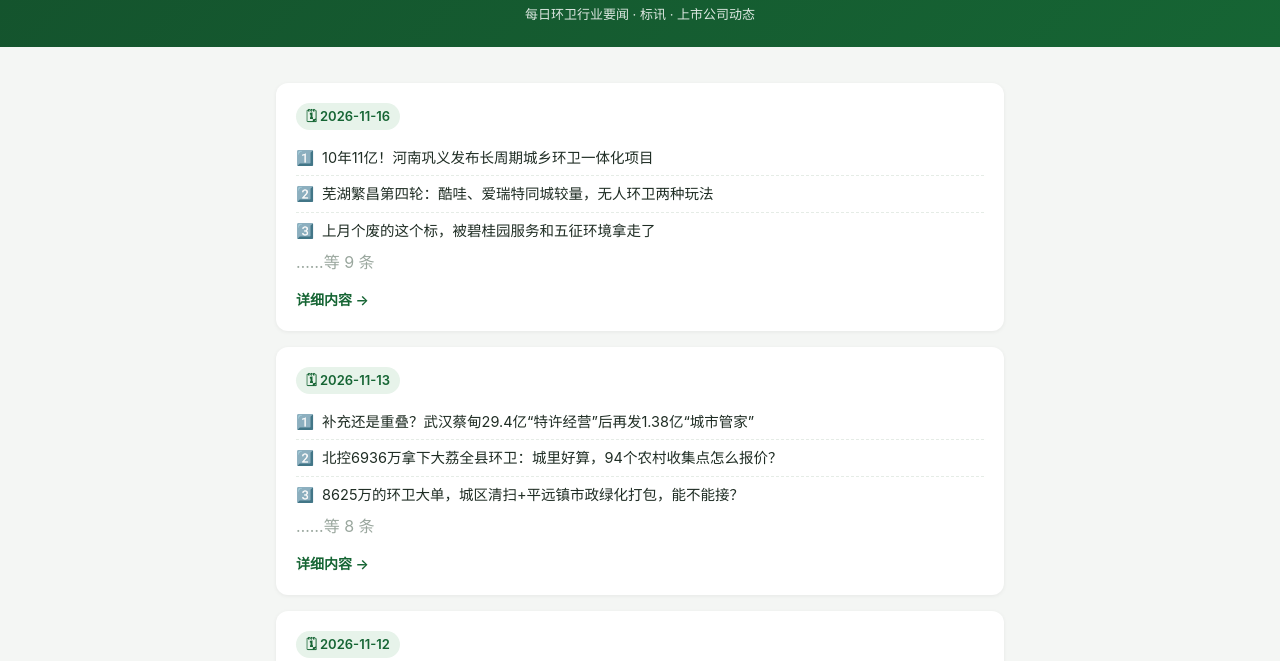
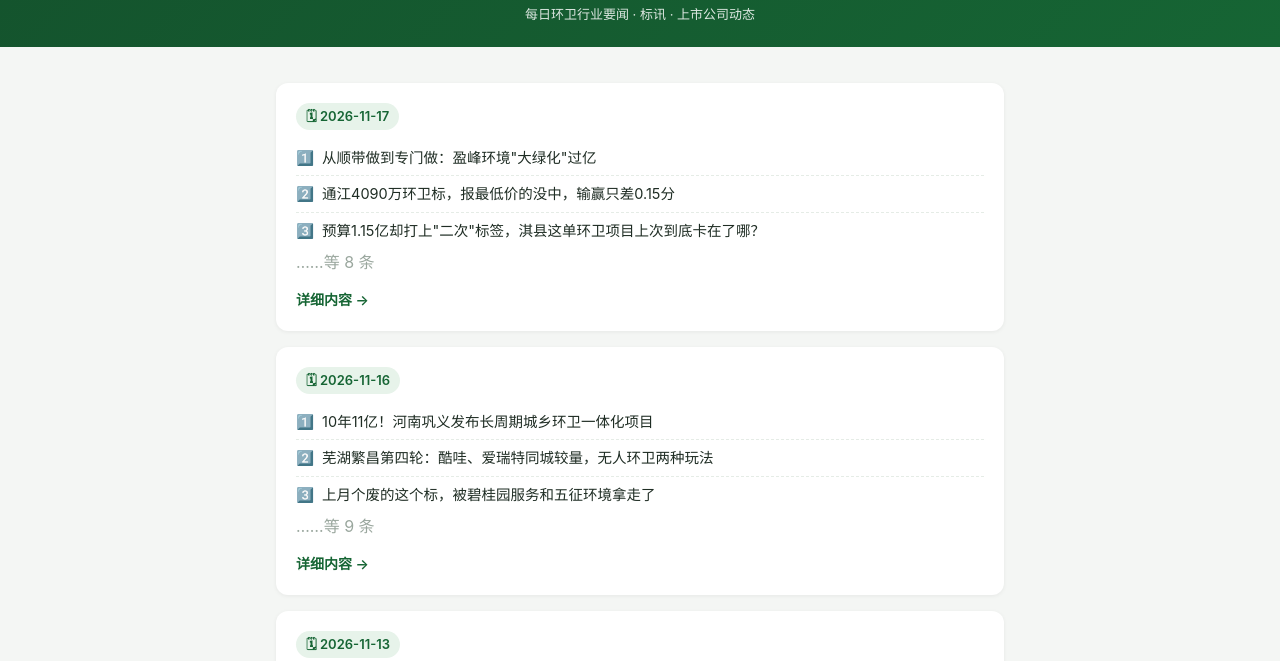
Before and after one commit to Luke1223S/huanwei-news, a plain HTML site: page index.html in a window 1280 px wide. Shown: the part 68-729 px from the top of the page. Drawn offline with Linux system fonts and the light colour scheme.

Commit message:
publish: index.html

```diff
--- a/index.html
+++ b/index.html
@@ -29,6 +29,15 @@ a.back:hover{text-decoration:underline}
 </style></head><body>
 <header class="site"><h1>📰 环卫新闻日刊</h1><p>每日环卫行业要闻 · 标讯 · 上市公司动态</p></header>
 <div class="wrap"><div class="card">
+<span class="date-tag">🗓 2026-11-17</span>
+<p class="meta"></p>
+<ul class="hl"><li><span class="n">1️⃣</span><span>从顺带做到专门做：盈峰环境"大绿化"过亿</span></li>
+<li><span class="n">2️⃣</span><span>通江4090万环卫标，报最低价的没中，输赢只差0.15分</span></li>
+<li><span class="n">3️⃣</span><span>预算1.15亿却打上"二次"标签，淇县这单环卫项目上次到底卡在了哪？</span></li></ul>
+<span style="color:#9aa79e">……等 8 条</span>
+<br/><a class="more" href="2026-11-17.html">详细内容 →</a>
+</div>
+<div class="card">
 <span class="date-tag">🗓 2026-11-16</span>
 <p class="meta"></p>
 <ul class="hl"><li><span class="n">1️⃣</span><span>10年11亿！河南巩义发布长周期城乡环卫一体化项目</span></li>
```
